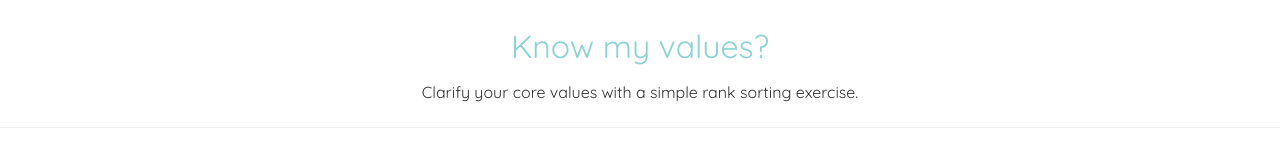
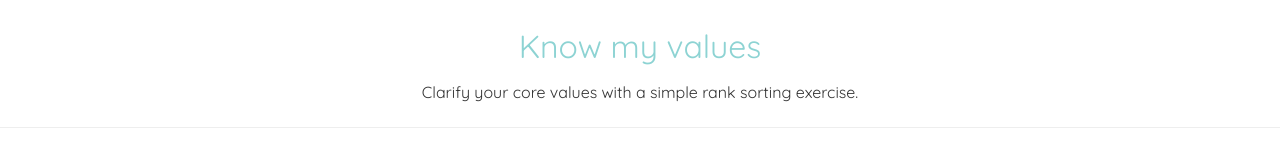
Before and after one commit to ryanantonydunn/know-my-values, a Svelte app: page / in a window 1280 px wide. Shown: the top 156 px of the page. Built offline with nearby package versions, Linux system fonts and the light colour scheme.

Commit message:
fix titles

```diff
--- a/src/App.svelte
+++ b/src/App.svelte
@@ -12,7 +12,7 @@
 </script>
 
 <div class="header">
-  <h1>Know my values?</h1>
+  <h1>Know my values</h1>
   <p>Clarify your core values with a simple rank sorting exercise.</p>
 </div>
 
```
Also changed, not shown: 1 other file (tests, documents, lock files or other folders).
